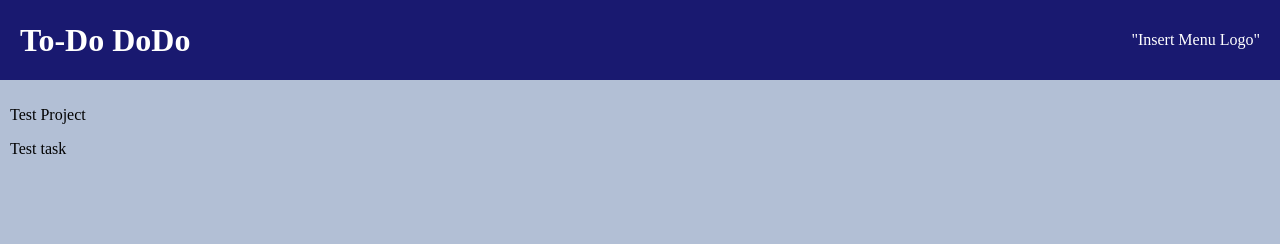
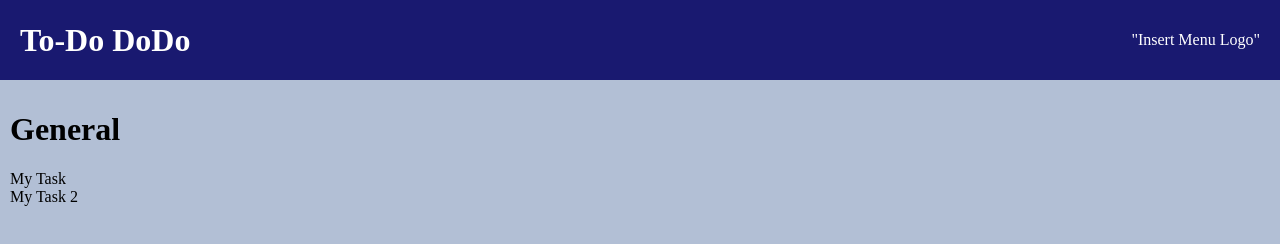
Before and after one commit to DR7262/todo, a website with bundled scripts: page dist/index.html in a window 1280 px wide. Built offline with nearby package versions, Linux system fonts and the light colour scheme.

Commit message:
Created module to control display, updated project.js to properly use task.js

```diff
--- /dev/null
+++ b/src/domController.js
@@ -0,0 +1,28 @@
+function renderProject(project, targetElement) {
+    //Creating project title section
+    const projectTitle = document.createElement('h1');
+    projectTitle.classList.add('project-title');
+    projectTitle.textContent = project.name;
+
+    //Render project contents to domSection
+    targetElement.appendChild(projectTitle);
+    renderTasks(project, targetElement);
+};
+
+function renderTasks(project, targetElement) {
+    for (let i = 0; i < project.taskList.length; i++) {
+        renderTask(project.taskList[i], targetElement)
+    };
+};
+
+function renderTask(task, targetElement) {
+    //create new task element
+    let taskContainer = document.createElement('div');
+    taskContainer.classList.add('task');
+    taskContainer.textContent = task.name;
+
+    //render task element to selected target
+    targetElement.appendChild(taskContainer);
+}
+
+export default renderProject;
--- a/src/index.js
+++ b/src/index.js
@@ -1,9 +1,9 @@
 import './style.css';
 import project from './project.js'
+import renderProject from './domController';
 
 const test = new project('General');
 test.addTask('My Task');
-console.log(test.name);
-console.log(test.taskList[0].name);
+test.addTask('My Task 2');
 
-console.log('Test Successful!');
+renderProject(test, document.getElementById('project-content'));
--- a/src/project.js
+++ b/src/project.js
@@ -6,8 +6,16 @@ class project {
         this.taskList = [];
     }
 
-    addTask = (name) => {
-        const newTask = new task(name);
+    get name() {
+        return this._name
+    }
+
+    set name(value) {
+        this._name = value;
+    }
+
+    addTask(taskName) {
+        let newTask = new task(taskName)
         this.taskList.push(newTask);
     }
 }
```
Also changed, not shown: dist/index.html, dist/main.js.
